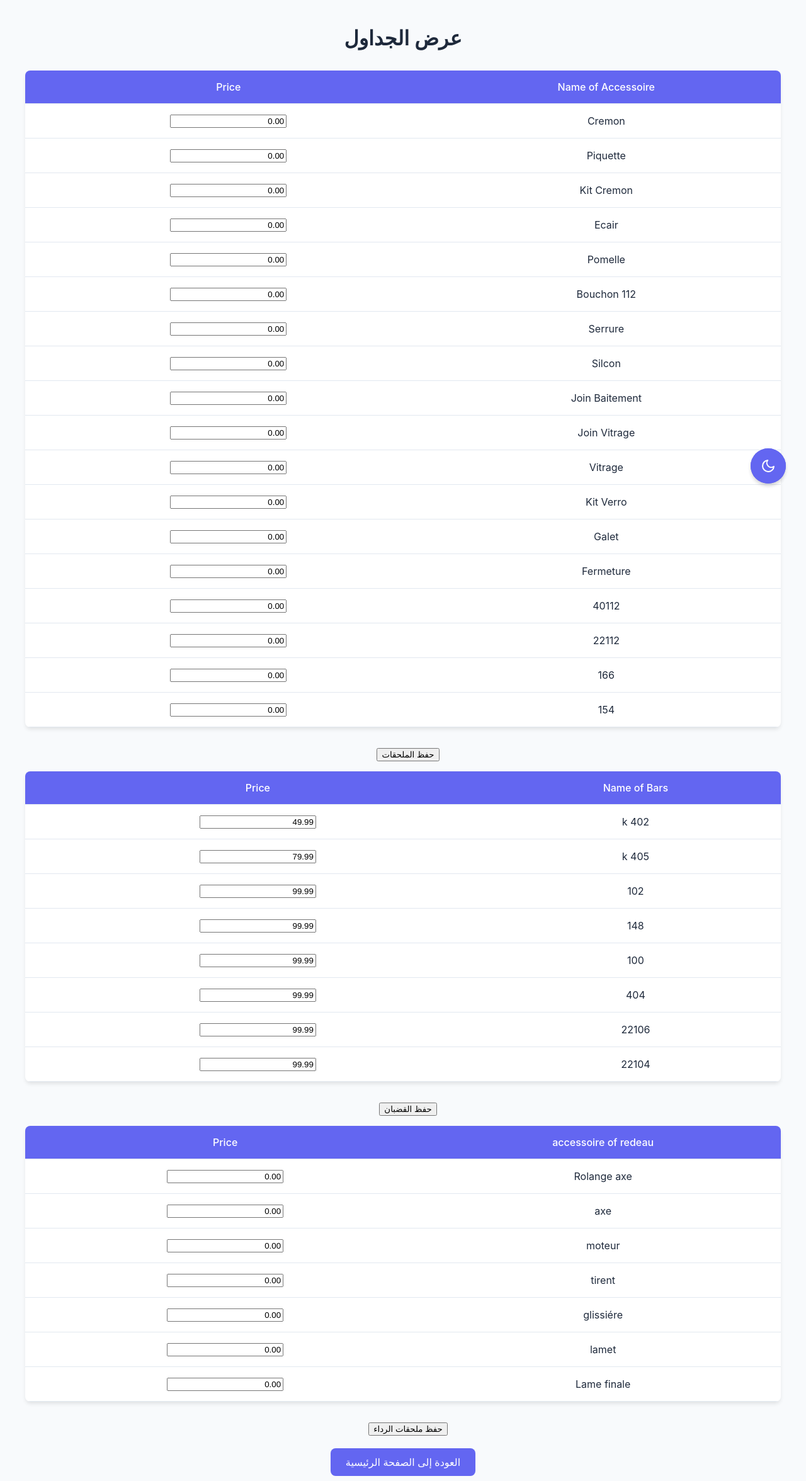
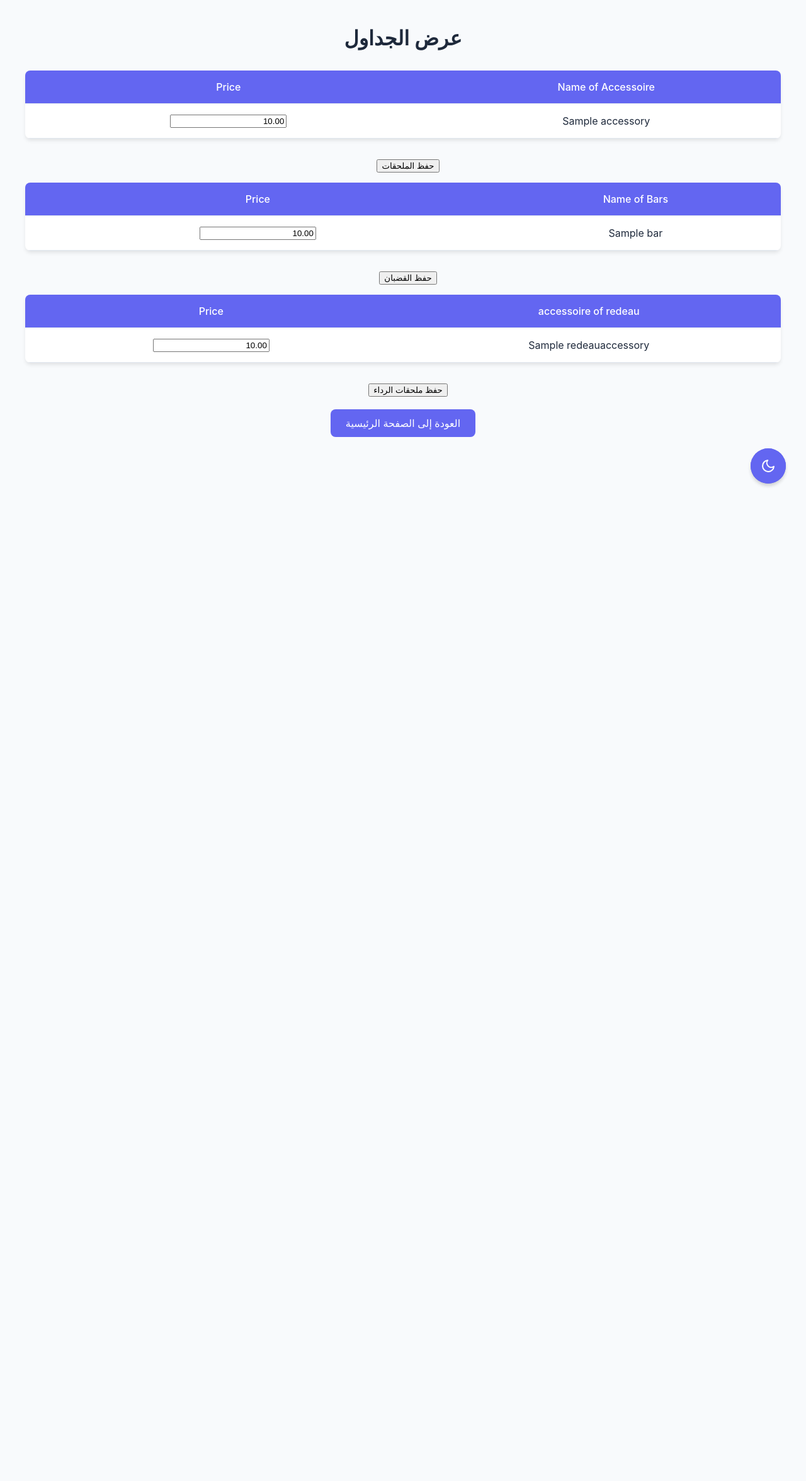
Before and after one commit to mess3oudi/omarapp, a Django app: page /tables/ in a window 1280 px wide. Shown: the whole page at 63% size. After the commit the page ends 773 px from the top, so only its background shows below. Run offline with Django 5.2, Linux system fonts and the light colour scheme; tables that the repository leaves empty hold one stand-in row (values such as "Sample post").

Commit message:
the final version

```diff
--- a/core/templates/tables.html
+++ b/core/templates/tables.html
@@ -136,78 +136,12 @@
                 </tr>
             </thead>
             <tbody>
+                {% for accessory in accessories %}
                 <tr>
-                    <td>Cremon</td>
-                    <td><input type="number" step="0.01" value="0.00" class="price-input"></td>
+                    <td>{{ accessory.name }}</td>
+                    <td><input type="number" step="0.01" value="{% if accessory.price %}{{ accessory.price }}{% endif %}" class="price-input"></td>
                 </tr>
-                <tr>
-                    <td>Piquette</td>
-                    <td><input type="number" step="0.01" value="0.00" class="price-input"></td>
-                </tr>
-                <tr>
-                    <td>Kit Cremon</td>
-                    <td><input type="number" step="0.01" value="0.00" class="price-input"></td>
-                </tr>
-                <tr>
-                    <td>Ecair</td>
-                    <td><input type="number" step="0.01" value="0.00" class="price-input"></td>
-                </tr>
-                <tr>
-                    <td>Pomelle</td>
-                    <td><input type="number" step="0.01" value="0.00" class="price-input"></td>
-                </tr>
-                <tr>
-                    <td>Bouchon 112</td>
-                    <td><input type="number" step="0.01" value="0.00" class="price-input"></td>
-                </tr>
-                <tr>
-                    <td>Serrure</td>
-                    <td><input type="number" step="0.01" value="0.00" class="price-input"></td>
-                </tr>
-                <tr>
-                    <td>Silcon</td>
-                    <td><input type="number" step="0.01" value="0.00" class="price-input"></td>
-                </tr>
-                <tr>
-                    <td>Join Baitement</td>
-                    <td><input type="number" step="0.01" value="0.00" class="price-input"></td>
-                </tr>
-                <tr>
-                    <td>Join Vitrage</td>
-                    <td><input type="number" step="0.01" value="0.00" class="price-input"></td>
-                </tr>
-                <tr>
-                    <td>Vitrage</td>
-                    <td><input type="number" step="0.01" value="0.00" class="price-input"></td>
-                </tr>
-                <tr>
-                    <td>Kit Verro</td>
-                    <td><input type="number" step="0.01" value="0.00" class="price-input"></td>
-                </tr>
-                <tr>
-                    <td>Galet</td>
-                    <td><input type="number" step="0.01" value="0.00" class="price-input"></td>
-                </tr>
-                <tr>
-                    <td>Fermeture</td>
-                    <td><input type="number" step="0.01" value="0.00" class="price-input"></td>
-                </tr>
-                <tr>
-                    <td>40112</td>
-                    <td><input type="number" step="0.01" value="0.00" class="price-input"></td>
-                </tr>
-                <tr>
-                    <td>22112</td>
-                    <td><input type="number" step="0.01" value="0.00" class="price-input"></td>
-                </tr>
-                <tr>
-                    <td>166</td>
-                    <td><input type="number" step="0.01" value="0.00" class="price-input"></td>
-                </tr>
-                <tr>
-                    <td>154</td>
-                    <td><input type="number" step="0.01" value="0.00" class="price-input"></td>
-                </tr>
+                {% endfor %}
             </tbody>
         </table>
         <div style="text-align: center; margin: 1rem;">
@@ -223,38 +157,12 @@
                 </tr>
             </thead>
             <tbody>
+                {% for bar in bars %}
                 <tr>
-                    <td>402 k</td>
-                    <td><input type="number" step="0.01" value="49.99" class="price-input"></td>
+                    <td>{{ bar.name }}</td>
+                    <td><input type="number" step="0.01" value="{% if bar.price %}{{ bar.price }}{% endif %}" class="price-input"></td>
                 </tr>
-                <tr>
-                    <td>405 k</td>
-                    <td><input type="number" step="0.01" value="79.99" class="price-input"></td>
-                </tr>
-                <tr>
-                    <td>102</td>
-                    <td><input type="number" step="0.01" value="99.99" class="price-input"></td>
-                </tr>
-                <tr>
-                    <td>148</td>
-                    <td><input type="number" step="0.01" value="99.99" class="price-input"></td>
-                </tr>
-                <tr>
-                    <td>100</td>
-                    <td><input type="number" step="0.01" value="99.99" class="price-input"></td>
-                </tr>
-                <tr>
-                    <td>404</td>
-                    <td><input type="number" step="0.01" value="99.99" class="price-input"></td>
-                </tr>
-                <tr>
-                    <td>22106</td>
-                    <td><input type="number" step="0.01" value="99.99" class="price-input"></td>
-                </tr>
-                <tr>
-                    <td>22104</td>
-                    <td><input type="number" step="0.01" value="99.99" class="price-input"></td>
-                </tr>
+                {% endfor %}
             </tbody>
         </table>
         <div style="text-align: center; margin: 1rem;">
@@ -270,34 +178,12 @@
                 </tr>
             </thead>
             <tbody>
+                {% for redeau in redeau_accessories %}
                 <tr>
-                    <td>Rolange axe</td>
-                    <td><input type="number" step="0.01" value="0.00" class="price-input"></td>
+                    <td>{{ redeau.name }}</td>
+                    <td><input type="number" step="0.01" value="{% if redeau.price %}{{ redeau.price }}{% else %}0.00{% endif %}" class="price-input"></td>
                 </tr>
-                <tr>
-                    <td>axe</td>
-                    <td><input type="number" step="0.01" value="0.00" class="price-input"></td>
-                </tr>
-                <tr>
-                    <td>moteur</td>
-                    <td><input type="number" step="0.01" value="0.00" class="price-input"></td>
-                </tr>
-                <tr>
-                    <td>tirent</td>
-                    <td><input type="number" step="0.01" value="0.00" class="price-input"></td>
-                </tr>
-                <tr>
-                    <td>glissiére</td>
-                    <td><input type="number" step="0.01" value="0.00" class="price-input"></td>
-                </tr>
-                <tr>
-                    <td>lamet</td>
-                    <td><input type="number" step="0.01" value="0.00" class="price-input"></td>
-                </tr>
-                <tr>
-                    <td>Lame finale</td>
-                    <td><input type="number" step="0.01" value="0.00" class="price-input"></td>
-                </tr>
+                {% endfor %}
             </tbody>
         </table>
         <div style="text-align: center; margin: 1rem;">
--- a/core/views.py
+++ b/core/views.py
@@ -35,6 +35,8 @@ def tables(request):
     }
     return render(request, 'tables.html', context)
 
+from django.db import transaction
+
 @csrf_exempt
 def save_prices(request):
     if request.method == 'POST':
@@ -43,19 +45,34 @@ def save_prices(request):
             table = data.get('table')
             items = data.get('data')
 
-            # Update prices in database
-            for item in items:
-                name = item['name']
-                price = float(item['price'])
+            with transaction.atomic():
+                for item in items:
+                    name = item['name']
+                    price = float(item['price'])
 
-                if table == 'accessoriesTable':
-                    Accessory.objects.filter(name=name).update(price=price)
-                elif table == 'barsTable':
-                    Bar.objects.filter(name=name).update(price=price)
-                elif table == 'redeauTable':
-                    RedeauAccessory.objects.filter(name=name).update(price=price)
+                    if table == 'accessoriesTable':
+                        acc = Accessory.objects.filter(name=name).first()
+                        if acc:
+                            print(f"Updating {name} from {acc.price} to {price}")
+                            acc.price = price
+                            acc.save()
+                            print(f"New price: {Accessory.objects.get(name=name).price}")
+                    elif table == 'barsTable':
+                        bar = Bar.objects.filter(name=name).first()
+                        if bar:
+                            print(f"Updating {name} from {bar.price} to {price}")
+                            bar.price = price
+                            bar.save()
+                            print(f"New price: {Bar.objects.get(name=name).price}")
+                    elif table == 'redeauTable':
+                        redeau = RedeauAccessory.objects.filter(name=name).first()
+                        if redeau:
+                            print(f"Updating {name} from {redeau.price} to {price}")
+                            redeau.price = price
+                            redeau.save()
+                            print(f"New price: {RedeauAccessory.objects.get(name=name).price}")
 
-            return JsonResponse({'success': True})
+                return JsonResponse({'success': True})
         except Exception as e:
             return JsonResponse({'success': False, 'error': str(e)})
     return JsonResponse({'success': False, 'error': 'Invalid request method'})
```
Also changed, not shown: core/management/commands/list_accessories.py (+7 -55 lines), core/management/commands/list_accessory_prices.py (added, +17 -0 lines), core/templates/home.html (+3 -4 lines).
